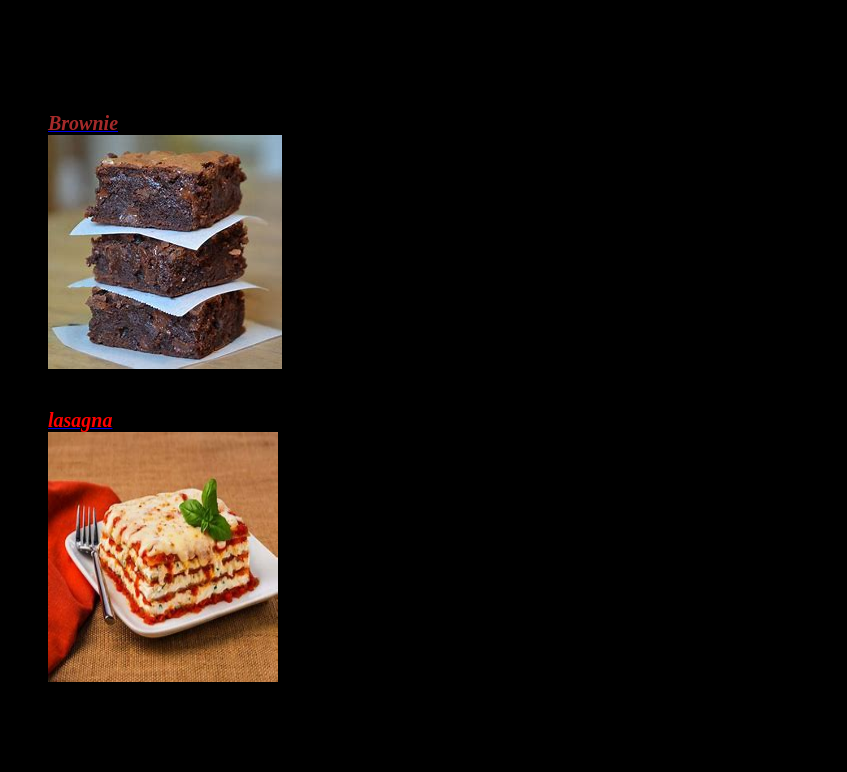
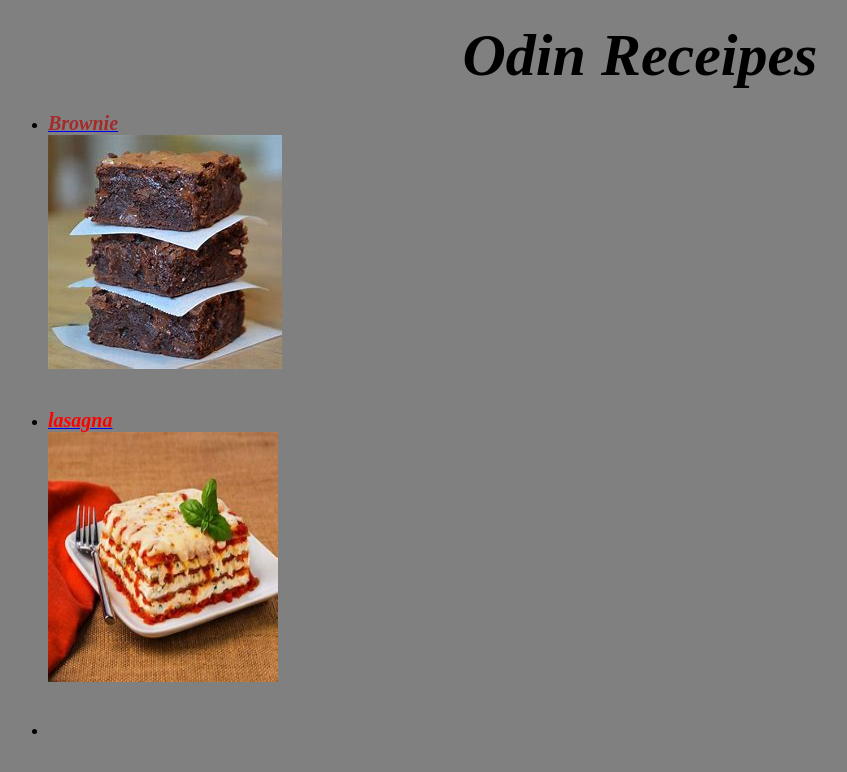
Before and after one commit to AbuzerZulkifly/odin-recipes, a plain HTML site: page index.html in a window 1280 px wide. Shown: the whole page, without its empty margins (0-847 px from the left). Drawn offline with Linux system fonts and the light colour scheme.

Commit message:
BG colour change

```diff
--- a/index.html
+++ b/index.html
@@ -1,7 +1,7 @@
 <!DOCTYPE html>
 <html lang="en">
 <title> Odin Receipes </title>
-<body style="background-color: black;">
+<body style="background-color: gray;">
     <h1> <center  style="font-size: 60px; font-style: italic; "  >Odin Receipes</center>  </h1>
     <ul>
        <li> <a href="recipes/brownie/brownie.html" target="_blank"> <Strong><em style="color: brown; font-size: 20px;">Brownie </em></Strong> </a> <br> <img src="recipes/brownie/OIP.jpg" alt=""> </li>
```
